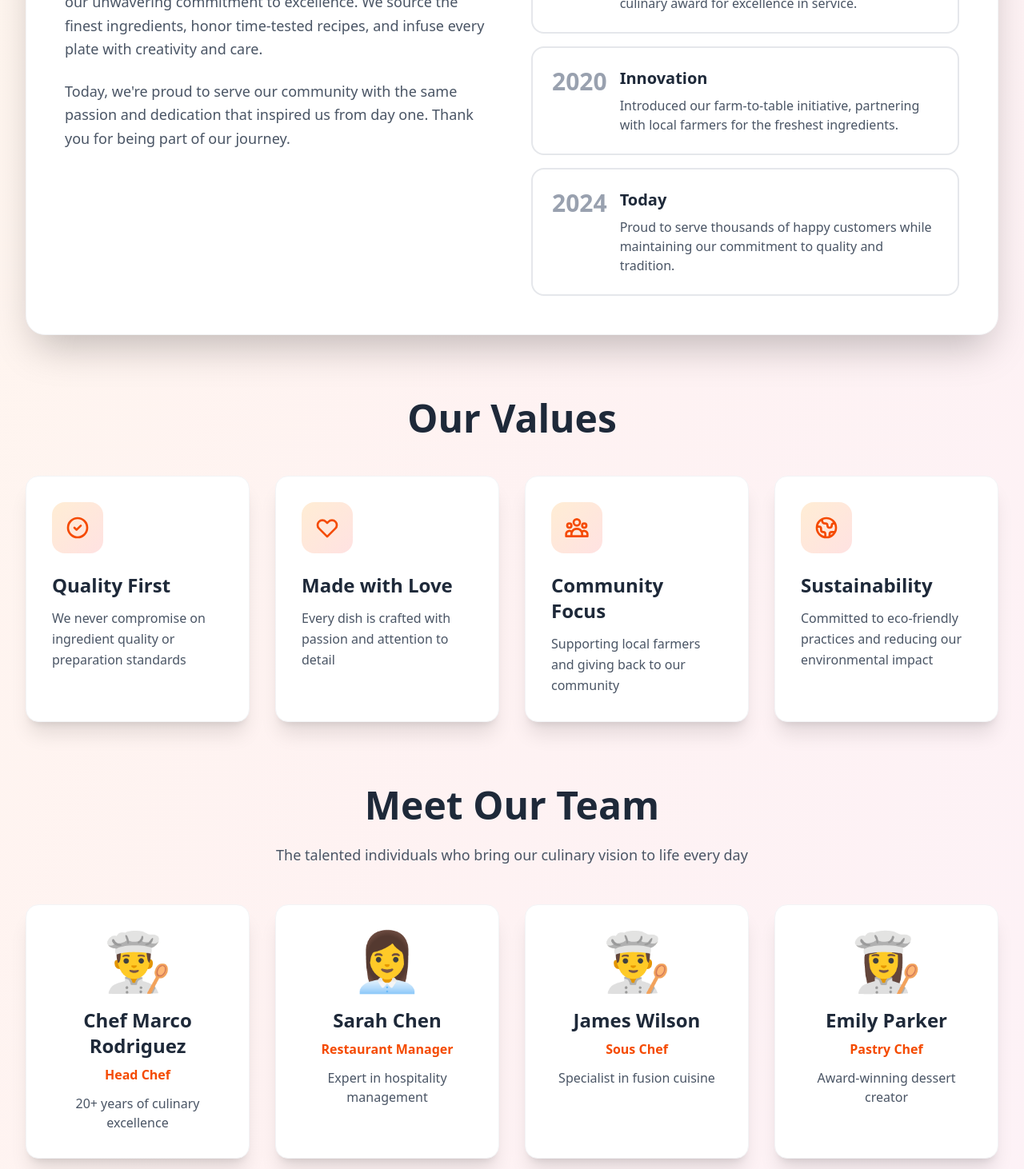
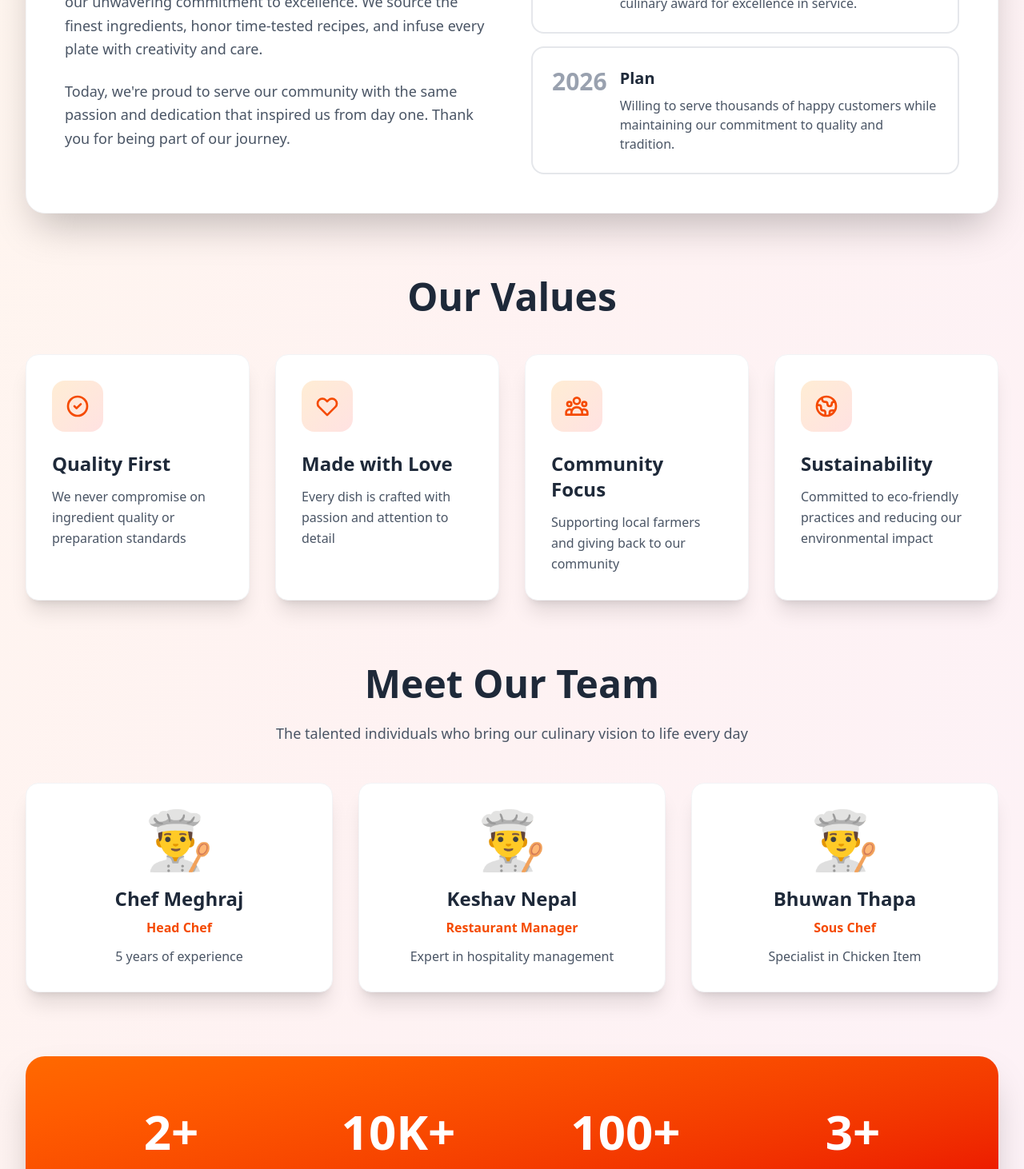
Before and after one commit to pratik117-dev/restaurant_site_backend_frontend, a React app: page /about in a window 1280 px wide. Shown: the part 1180-2642 px from the top of the page at 80% size. Built offline with nearby package versions, Linux system fonts and the light colour scheme; the HTML template or start-up script is replaced by a standard one.

Commit message:
changed contact and about page

```diff
--- a/src/components/Footer.tsx
+++ b/src/components/Footer.tsx
@@ -10,7 +10,7 @@ const Footer = () => {
           <div className="mb-4 md:mb-0 text-center md:text-left">
             <div className="flex items-center justify-center md:justify-start space-x-2 mb-2">
               <span className="text-4xl">☕</span>
-              <h3 className="text-2xl font-bold text-orange-100">Chiya Restaurant</h3>
+              <h3 className="text-2xl font-bold text-orange-100">Chiya Hub</h3>
             </div>
             <p className="text-orange-200/80 text-sm">Brewing happiness, one cup at a time</p>
           </div>
@@ -92,7 +92,7 @@ const Footer = () => {
             <svg className="w-4 h-4" fill="currentColor" viewBox="0 0 20 20">
               <path fillRule="evenodd" d="M10 18a8 8 0 100-16 8 8 0 000 16zM8.736 6.979C9.208 6.193 9.696 6 10 6c.304 0 .792.193 1.264.979a1 1 0 001.715-1.029C12.279 4.784 11.232 4 10 4s-2.279.784-2.979 1.95c-.285.475-.507 1-.67 1.55H6a1 1 0 000 2h.013a9.358 9.358 0 000 1H6a1 1 0 100 2h.351c.163.55.385 1.075.67 1.55C7.721 15.216 8.768 16 10 16s2.279-.784 2.979-1.95a1 1 0 10-1.715-1.029c-.472.786-.96.979-1.264.979-.304 0-.792-.193-1.264-.979a4.265 4.265 0 01-.264-.521H10a1 1 0 100-2H8.017a7.36 7.36 0 010-1H10a1 1 0 100-2H8.472c.08-.185.167-.36.264-.521z" clipRule="evenodd" />
             </svg>
-            <span>&copy; 2023 Chiya Restaurant. All rights reserved.</span>
+            <span>&copy; 2025 Chiya Hub. All rights reserved.</span>
           </p>
         </div>
       </div>
--- a/src/pages/About.tsx
+++ b/src/pages/About.tsx
@@ -1,56 +1,47 @@
 import { useState } from 'react';
+import { Link, useNavigate } from 'react-router-dom';
 
 const AboutPage = () => {
   const [activeStory, setActiveStory] = useState(0);
+  const navigate = useNavigate();
 
   const stories = [
     {
-      year: "2010",
+      year: "2024",
       title: "The Beginning",
       description: "Started as a small family kitchen with a passion for authentic flavors and fresh ingredients."
     },
     {
-      year: "2015",
+      year: "2025",
       title: "Growth & Recognition",
       description: "Expanded our dining space and received our first culinary award for excellence in service."
     },
     {
-      year: "2020",
-      title: "Innovation",
-      description: "Introduced our farm-to-table initiative, partnering with local farmers for the freshest ingredients."
-    },
-    {
-      year: "2024",
-      title: "Today",
-      description: "Proud to serve thousands of happy customers while maintaining our commitment to quality and tradition."
+      year: "2026 ",
+      title: "Plan",
+      description: "Willing to serve thousands of happy customers while maintaining our commitment to quality and tradition."
     }
   ];
 
   const team = [
     {
-      name: "Chef Marco Rodriguez",
+      name: "Chef Meghraj",
       role: "Head Chef",
       image: "👨‍🍳",
-      description: "20+ years of culinary excellence"
+      description: "5 years of experience"
     },
     {
-      name: "Sarah Chen",
+      name: "Keshav Nepal",
       role: "Restaurant Manager",
-      image: "👩‍💼",
+      image: "👨‍🍳",
       description: "Expert in hospitality management"
     },
     {
-      name: "James Wilson",
+      name: "Bhuwan Thapa",
       role: "Sous Chef",
       image: "👨‍🍳",
-      description: "Specialist in fusion cuisine"
+      description: "Specialist in Chicken Item "
     },
-    {
-      name: "Emily Parker",
-      role: "Pastry Chef",
-      image: "👩‍🍳",
-      description: "Award-winning dessert creator"
-    }
   ];
 
   const values = [
@@ -97,14 +88,14 @@ const AboutPage = () => {
       {/* Map Section */}
       <div className="w-full h-96 sm:h-[28rem] lg:h-[32rem] relative overflow-hidden">
   <iframe
-          src="https://www.google.com/maps/embed?pb=!1m18!1m12!1m3!1d3532.1688993449757!2d85.31037507549658!3d27.71516127619555!2m3!1f0!2f0!3f0!3m2!1i1024!2i768!4f13.1!3m3!1m2!1s0x39eb18fc96fd742b%3A0x6947f123a717e5fa!2sKathmandu%2C%20Nepal!5e0!3m2!1sen!2s!4v1234567890123!5m2!1sen!2s"
+  src="https://www.google.com/maps?q=26.659696,87.636935&output=embed"
   width="100%"
   height="100%"
   style={{ border: 0 }}
   allowFullScreen
   loading="lazy"
   referrerPolicy="no-referrer-when-downgrade"
-          title="Restaurant Location Map"
+  title="Chiya Hub Location"
 ></iframe>
         <div className="absolute bottom-0 left-0 right-0 bg-gradient-to-t from-black/70 to-transparent p-6 sm:p-8">
           <div className="max-w-7xl mx-auto">
@@ -114,7 +105,7 @@ const AboutPage = () => {
                 <path strokeLinecap="round" strokeLinejoin="round" strokeWidth={2} d="M17.657 16.657L13.414 20.9a1.998 1.998 0 01-2.827 0l-4.244-4.243a8 8 0 1111.314 0z" />
                 <path strokeLinecap="round" strokeLinejoin="round" strokeWidth={2} d="M15 11a3 3 0 11-6 0 3 3 0 016 0z" />
               </svg>
-              123 Food Street, Culinary District, New York, NY 10001
+              Pasupati Marga, Morang District, Urlabari, Nepal
             </p>
           </div>
         </div>
@@ -220,7 +211,7 @@ const AboutPage = () => {
           <p className="text-gray-600 text-base sm:text-lg text-center max-w-2xl mx-auto mb-8 sm:mb-12">
             The talented individuals who bring our culinary vision to life every day
           </p>
-          <div className="grid grid-cols-1 sm:grid-cols-2 lg:grid-cols-4 gap-6 sm:gap-8">
+          <div className="grid grid-cols-1 sm:grid-cols-2 lg:grid-cols-3 gap-6 sm:gap-8 ">
             {team.map((member, index) => (
               <div
                 key={index}
@@ -248,7 +239,7 @@ const AboutPage = () => {
           <div className="grid grid-cols-2 lg:grid-cols-4 gap-6 sm:gap-8 lg:gap-12">
             <div className="text-center">
               <div className="text-4xl sm:text-5xl lg:text-6xl font-bold mb-2 sm:mb-3">
-                14+
+                2+
               </div>
               <p className="text-white/90 text-sm sm:text-base lg:text-lg font-medium">
                 Years of Excellence
@@ -256,7 +247,7 @@ const AboutPage = () => {
             </div>
             <div className="text-center">
               <div className="text-4xl sm:text-5xl lg:text-6xl font-bold mb-2 sm:mb-3">
-                50K+
+                10K+
               </div>
               <p className="text-white/90 text-sm sm:text-base lg:text-lg font-medium">
                 Happy Customers
@@ -264,7 +255,7 @@ const AboutPage = () => {
             </div>
             <div className="text-center">
               <div className="text-4xl sm:text-5xl lg:text-6xl font-bold mb-2 sm:mb-3">
-                200+
+                100+
               </div>
               <p className="text-white/90 text-sm sm:text-base lg:text-lg font-medium">
                 Menu Items
@@ -272,7 +263,7 @@ const AboutPage = () => {
             </div>
             <div className="text-center">
               <div className="text-4xl sm:text-5xl lg:text-6xl font-bold mb-2 sm:mb-3">
-                15+
+                3+
               </div>
               <p className="text-white/90 text-sm sm:text-base lg:text-lg font-medium">
                 Award Wins
@@ -291,12 +282,16 @@ const AboutPage = () => {
               Join us for an unforgettable dining experience. Reserve your table today!
             </p>
             <div className="flex flex-col sm:flex-row gap-4 justify-center">
-              <button className="bg-gradient-to-r from-orange-500 to-red-500 hover:from-orange-600 hover:to-red-600 text-white px-8 py-4 rounded-xl font-semibold shadow-lg hover:shadow-xl transition-all duration-300 text-base sm:text-lg">
+                <Link to="/contact" >
+              <button  className="bg-gradient-to-r from-orange-500 to-red-500 hover:from-orange-600 hover:to-red-600 text-white px-8 py-4 rounded-xl font-semibold shadow-lg hover:shadow-xl transition-all duration-300 text-base sm:text-lg">
                 Make a Reservation
               </button>
+              </Link>
+              <Link to="/">
               <button className="bg-white border-2 border-orange-500 text-orange-600 hover:bg-orange-50 px-8 py-4 rounded-xl font-semibold shadow-lg hover:shadow-xl transition-all duration-300 text-base sm:text-lg">
                 View Our Menu
               </button>
+              </Link>
             </div>
           </div>
         </div>
--- a/src/pages/Contact.tsx
+++ b/src/pages/Contact.tsx
@@ -68,7 +68,7 @@ const ContactPage = () => {
                     name="name"
                     value={formData.name}
                     onChange={handleChange}
-                    placeholder="John Doe"
+                    placeholder="Chiya Hub"
                     className="w-full px-3 sm:px-4 py-2.5 sm:py-3 border-2 border-gray-200 rounded-xl focus:ring-2 focus:ring-orange-500 focus:border-orange-500 transition-all text-sm sm:text-base"
                     required
                   />
@@ -81,7 +81,7 @@ const ContactPage = () => {
                     name="email"
                     value={formData.email}
                     onChange={handleChange}
-                    placeholder="john@example.com"
+                    placeholder="chiyahub@gmail.com"
                     className="w-full px-3 sm:px-4 py-2.5 sm:py-3 border-2 border-gray-200 rounded-xl focus:ring-2 focus:ring-orange-500 focus:border-orange-500 transition-all text-sm sm:text-base"
                     required
                   />
@@ -96,7 +96,7 @@ const ContactPage = () => {
                     name="phone"
                     value={formData.phone}
                     onChange={handleChange}
-                    placeholder="+1 (555) 000-0000"
+                    placeholder="+977 98********"
                     className="w-full px-3 sm:px-4 py-2.5 sm:py-3 border-2 border-gray-200 rounded-xl focus:ring-2 focus:ring-orange-500 focus:border-orange-500 transition-all text-sm sm:text-base"
                   />
                 </div>
@@ -169,9 +169,9 @@ const ContactPage = () => {
                 <div>
                   <h3 className="text-lg sm:text-xl font-bold text-gray-800 mb-2">Visit Us</h3>
                   <p className="text-gray-600 text-sm sm:text-base leading-relaxed">
-                    123 Food Street<br />
-                    Culinary District<br />
-                    New York, NY 10001
+                    Pashupati Marga<br />
+                    Morang District<br />
+                    Urlabari, Nepal
                   </p>
                 </div>
               </div>
@@ -189,11 +189,11 @@ const ContactPage = () => {
                   <h3 className="text-lg sm:text-xl font-bold text-gray-800 mb-2">Call Us</h3>
                   <p className="text-gray-600 text-sm sm:text-base leading-relaxed">
                     <span className="hover:text-orange-600 transition-colors cursor-pointer">
-                      +1 (555) 123-4567
+                      +977 9849507462
                     </span>
                     <br />
                     <span className="hover:text-orange-600 transition-colors cursor-pointer">
-                      +1 (555) 987-6543
+                      +977 9849507462
                     </span>
                   </p>
                 </div>
@@ -212,11 +212,11 @@ const ContactPage = () => {
                   <h3 className="text-lg sm:text-xl font-bold text-gray-800 mb-2">Email Us</h3>
                   <p className="text-gray-600 text-sm sm:text-base leading-relaxed">
                     <span className="hover:text-orange-600 transition-colors cursor-pointer">
-                      info@restaurant.com
+                      chiyahub@gmail.com
                     </span>
                     <br />
                     <span className="hover:text-orange-600 transition-colors cursor-pointer">
-                      reservations@restaurant.com
+                      chiyahub@gmail.com
                     </span>
                   </p>
                 </div>
@@ -235,16 +235,8 @@ const ContactPage = () => {
                   <h3 className="text-lg sm:text-xl font-bold text-gray-800 mb-2">Opening Hours</h3>
                   <div className="text-gray-600 text-sm sm:text-base space-y-1">
                     <p className="flex justify-between">
-                      <span className="font-semibold">Mon - Thu:</span>
-                      <span>11:00 AM - 10:00 PM</span>
-                    </p>
-                    <p className="flex justify-between">
-                      <span className="font-semibold">Fri - Sat:</span>
-                      <span>11:00 AM - 11:00 PM</span>
-                    </p>
-                    <p className="flex justify-between">
-                      <span className="font-semibold">Sunday:</span>
-                      <span>12:00 PM - 9:00 PM</span>
+                      <span className="font-semibold">Every Day: </span>
+                      <span>8:00 AM - 09:00 PM</span>
                     </p>
                   </div>
                 </div>
```
Lines whose indentation alone changed are shown as unchanged.
